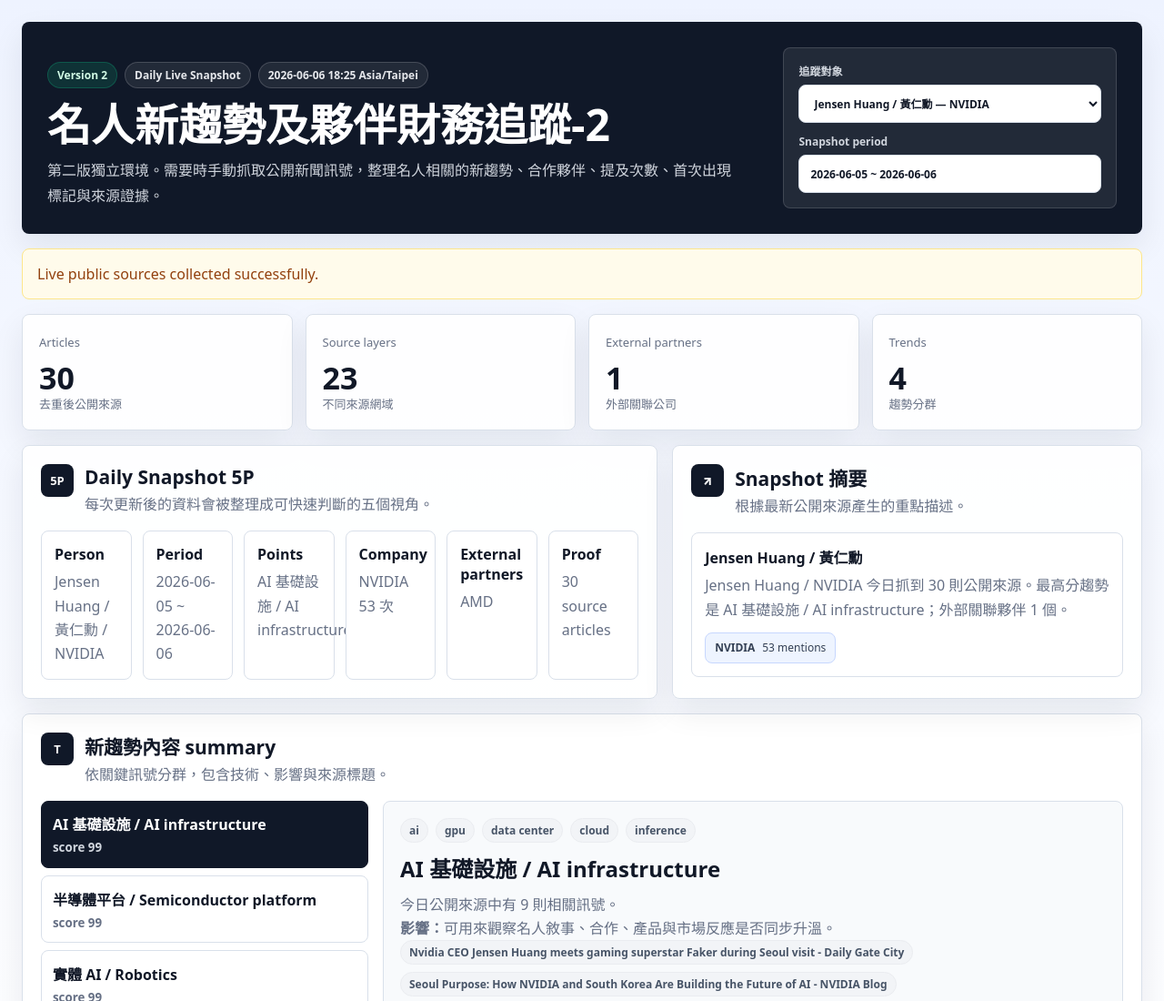
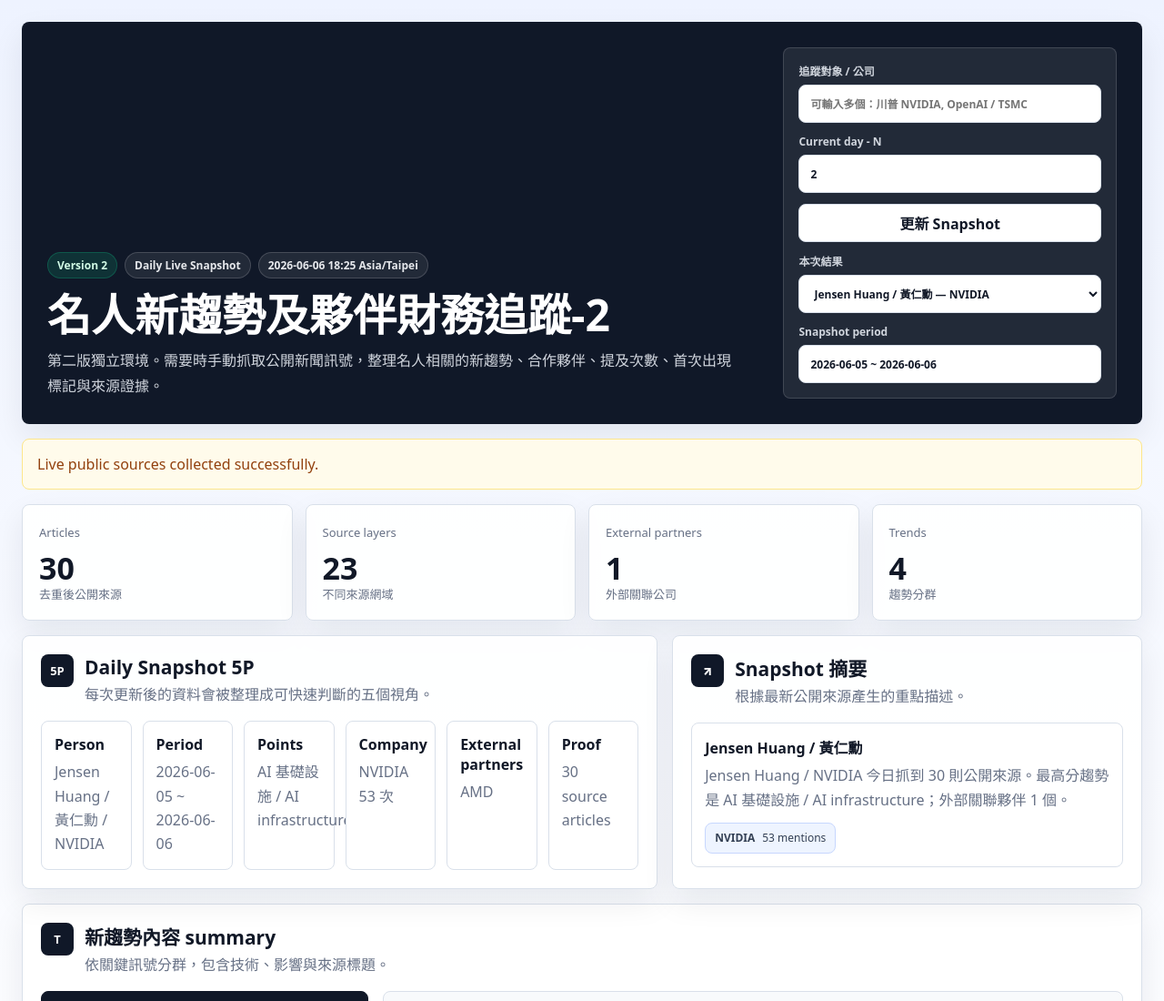
Before and after one commit to jvibeli007/jauns-web-1, a website: page index.html in a window 1280 px wide. Shown: the top 1100 px of the page at 91% size. Drawn offline with Linux system fonts and the light colour scheme.

Commit message:
Update tracker controls and partner table

```diff
--- a/index.html
+++ b/index.html
@@ -22,7 +22,17 @@
       </div>
       <div class="control-panel">
         <label>
-          追蹤對象
+          追蹤對象 / 公司
+          <input id="targetInput" list="recentTargetsList" placeholder="可輸入多個：川普 NVIDIA, OpenAI / TSMC" />
+          <datalist id="recentTargetsList"></datalist>
+        </label>
+        <label>
+          Current day - N
+          <input id="daysInput" type="number" min="1" max="30" step="1" value="2" />
+        </label>
+        <button id="updateBtn" type="button">更新 Snapshot</button>
+        <label>
+          本次結果
           <select id="celebritySelect"></select>
         </label>
         <label>
```
